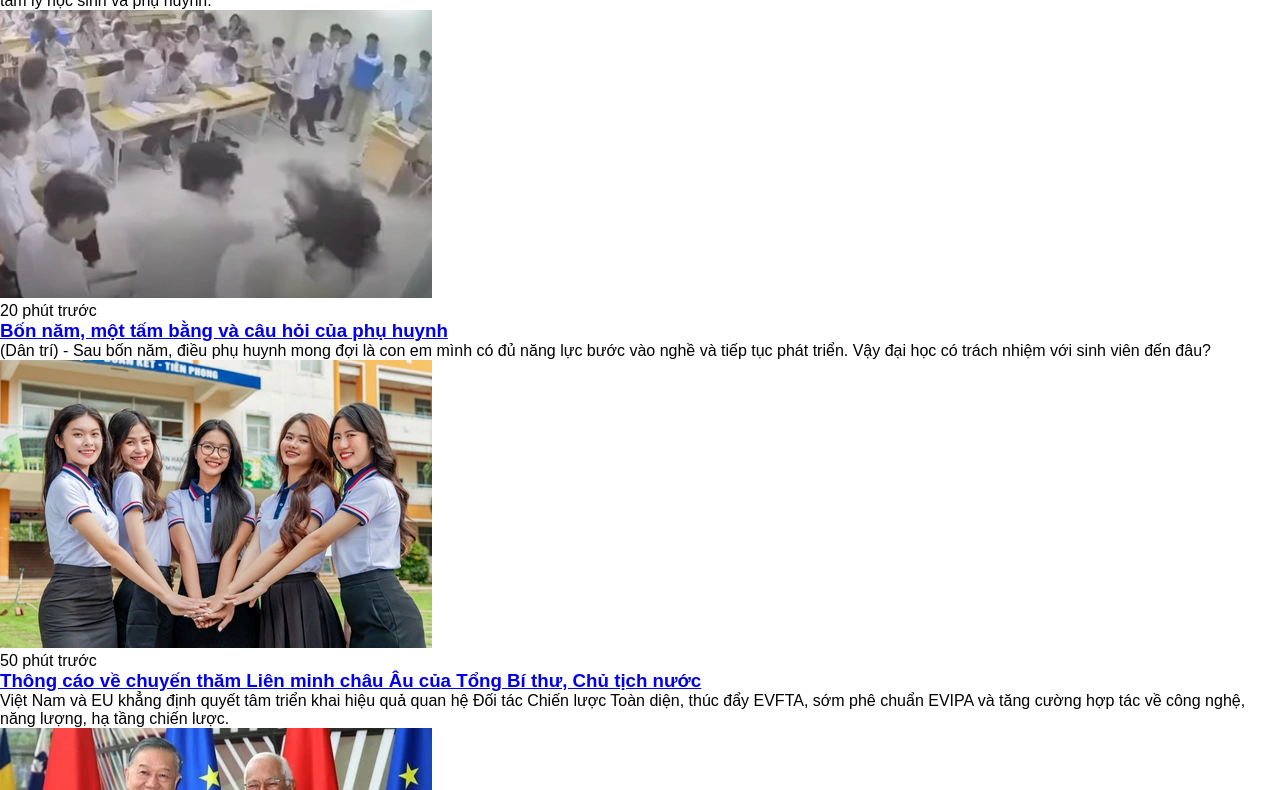
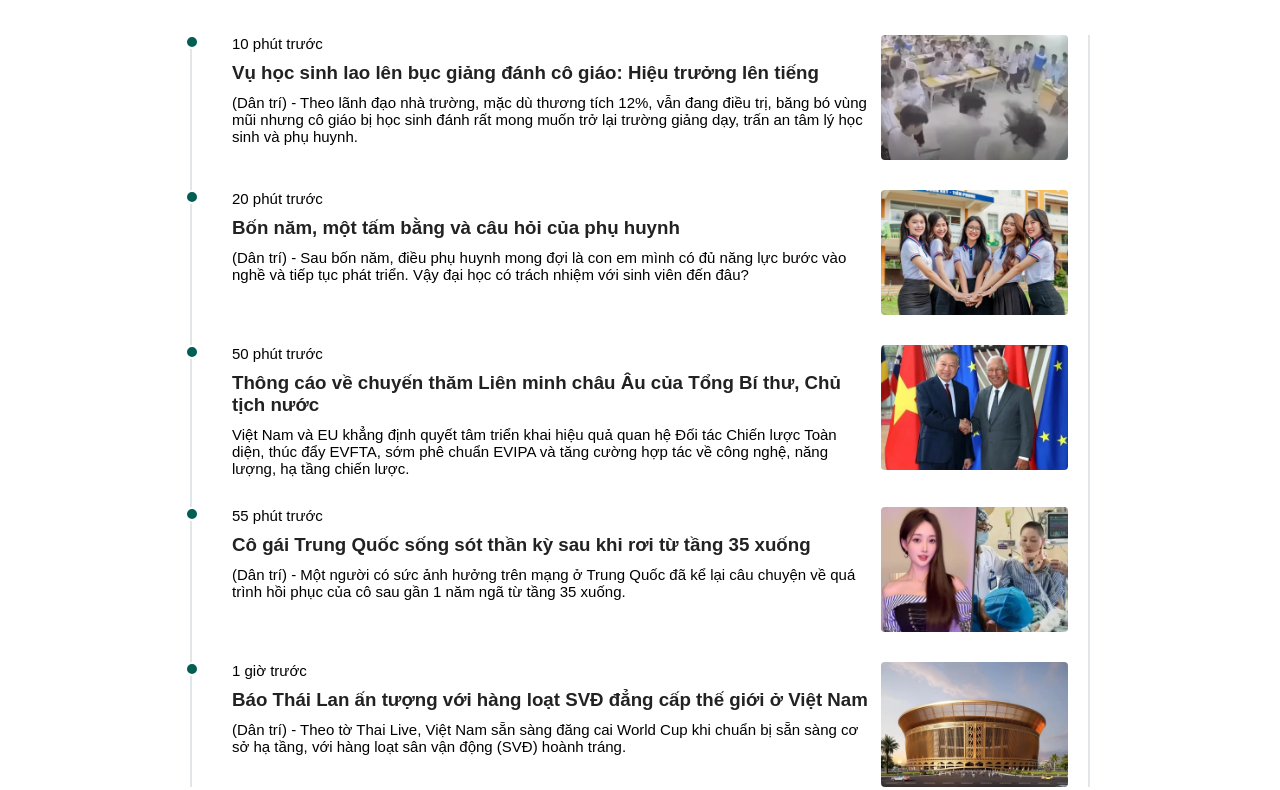
Before and after one commit to tn-nhatanh/my-website, a plain HTML site: page new.html in a window 1280 px wide. Shown: the part 203-993 px from the top of the page. Drawn offline with Linux system fonts and the light colour scheme.

Commit message:
Update CSS new

```diff
--- a/new.css
+++ b/new.css
@@ -223,3 +223,64 @@ body {
 .nav-website > ol > li:hover > ol {
   display: block;
 }
+
+.container {
+  max-width: 900px;
+  margin: 0 auto;
+}
+.titleNew {
+  margin-top: 30px;
+  font-size: 25px;
+}
+.ListcardInNew {
+  margin: 0 auto;
+  max-width: 950px;
+  border-left: 2px solid #e3e6e8;
+  border-right: 2px solid #e3e6e8;
+  padding: 0px 20px;
+  margin-top: 50px;
+}
+.cardInNew {
+  display: flex;
+  margin: 0px 0px 30px 20px;
+  position: relative;
+}
+.cardInNew::before {
+  content: "";
+  position: absolute;
+  left: -47px;
+  top: 0px;
+  width: 10px;
+  height: 10px;
+  background-color: #015e53;
+  border-radius: 50%;
+  border: 2px solid #fff;
+}
+.imgCard {
+  width: 200px;
+  margin-left: 10px;
+}
+
+.time-card {
+  font-size: 15px;
+  margin-bottom: 10px;
+}
+.title a {
+  text-decoration: none;
+  color: #222;
+}
+.title {
+  margin-bottom: 10px;
+}
+.content {
+  font-size: 15px;
+}
+.title a:hover h3 {
+  color: #0066cc;
+}
+.cardInNew .imgCard {
+  width: 200px;
+  height: 125px;
+  object-fit: cover;
+  border-radius: 4px;
+}
--- a/new.html
+++ b/new.html
@@ -173,8 +173,10 @@
         </li>
       </ol>
     </nav>
-    <div><h1>Tin mới nhất</h1></div>
-    <div id="posts-list"></div>
+    <div class="body container">
+      <div class="titleNew"><h1>Tin mới nhất</h1></div>
+      <div id="posts-list" class="ListcardInNew"></div>
+    </div>
     <script src="headerAndNav.js"></script>
     <script src="new.js"></script>
   </body>
--- a/new.js
+++ b/new.js
@@ -52,13 +52,13 @@ function renderPosts() {
   htmlContent = "";
   for (let i = 0; i < posts.length; i++) {
     htmlContent += `
-    <div>
-        <div>
+    <div class="cardInNew">
+        <div class="text">
             <div class="time-card"><span>${posts[i].time}</span></div>
             <div class="title"><a href="${posts[i].link}"><h3>${posts[i].title}</h3></a></div>
             <div class="content"><p>${posts[i].content}</p></div>
         </div>
-        <img src="${posts[i].img}" alt="">
+        <img src="${posts[i].img}" alt="" class="imgCard">
     </div>`;
   }
   document.getElementById("posts-list").innerHTML = htmlContent;
```
